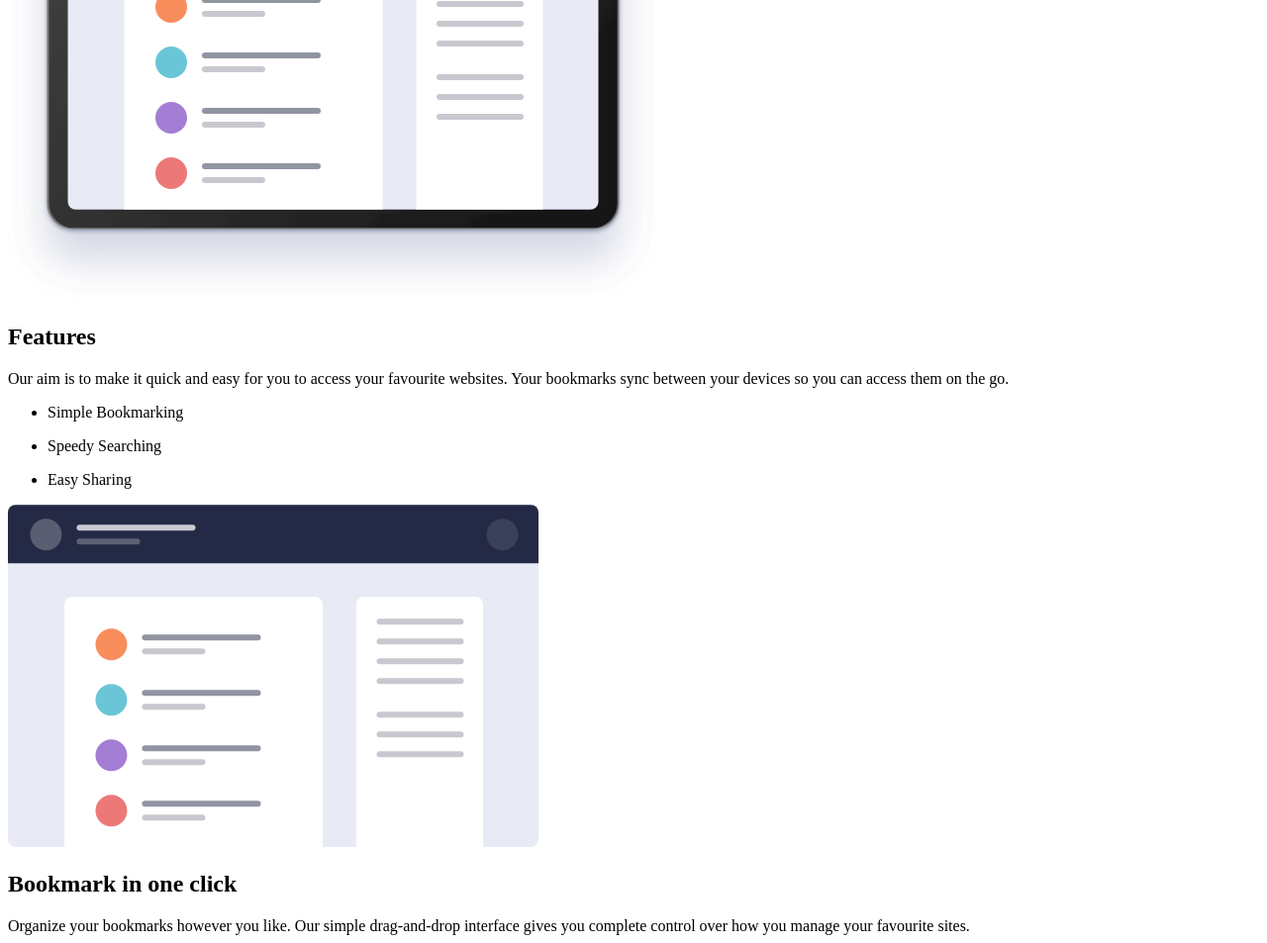
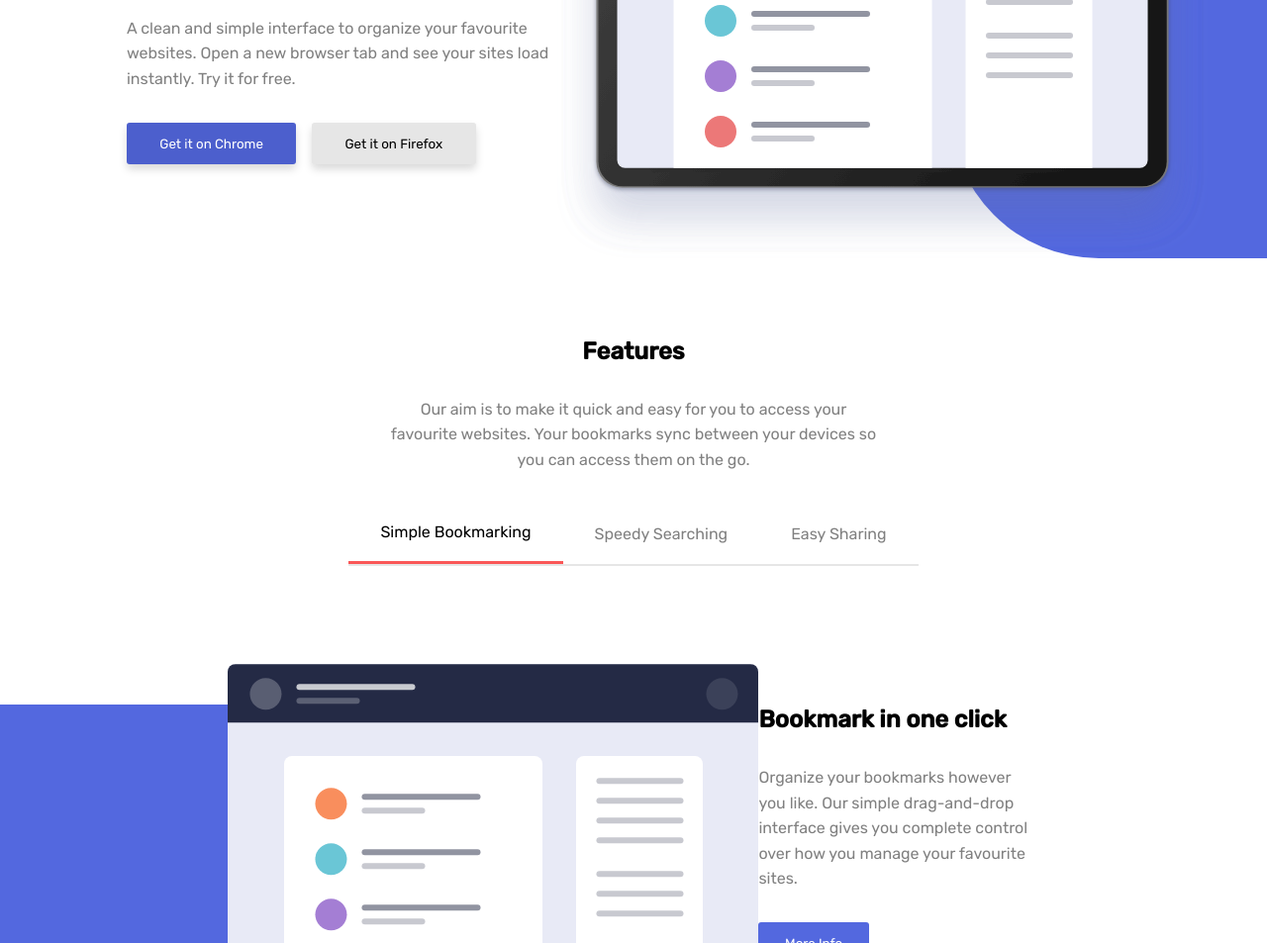
Before and after one commit to enzo-mir/bookmark-landing-page-master, a plain HTML site: page index.html in a window 1280 px wide. Shown: the part 405-1358 px from the top of the page at 99% size. Drawn offline with Linux system fonts and the light colour scheme.

Commit message:
feat(css) : section 1/2 desktop view => 40min

```diff
--- a/index.html
+++ b/index.html
@@ -3,9 +3,12 @@
   <head>
     <meta charset="UTF-8" />
     <meta name="viewport" content="width=device-width, initial-scale=1.0" />
+    <link rel="preconnect" href="https://fonts.googleapis.com" />
+    <link rel="preconnect" href="https://fonts.gstatic.com" crossorigin />
+    <link href="https://fonts.googleapis.com/css2?family=Rubik:wght@400;500&display=swap" rel="stylesheet" />
 
     <link rel="icon" type="image/png" sizes="32x32" href="./images/favicon-32x32.png" />
-
+    <link rel="stylesheet" href="style.css" />
     <title>Frontend Mentor | Bookmark landing page</title>
   </head>
   <body>
@@ -37,7 +40,7 @@
     </header>
 
     <main>
-      <section>
+      <section id="heroSection">
         <article>
           <h1>A Simple Bookmark Manager</h1>
           <p>
@@ -49,14 +52,14 @@
         <img src="./images/illustration-hero.svg" alt="illustration hero page" />
         <div class="shapeBg" role="img"></div>
       </section>
-      <section>
+      <section id="featureSection">
         <h2>Features</h2>
         <p>
           Our aim is to make it quick and easy for you to access your favourite websites. Your bookmarks sync between your devices so you can access
           them on the go.
         </p>
         <ul>
-          <li><p>Simple Bookmarking</p></li>
+          <li class="active"><p>Simple Bookmarking</p></li>
           <li><p>Speedy Searching</p></li>
           <li><p>Easy Sharing</p></li>
         </ul>
@@ -92,7 +95,7 @@
         </div>
       </section>
 
-      <section>
+      <section id="extensionSection">
         <h2>Download the extension</h2>
         <p>We’ve got more browsers in the pipeline. Please do let us know if you’ve got a favourite you’d like us to prioritize.</p>
 
@@ -124,7 +127,7 @@
         </div>
       </section>
 
-      <section>
+      <section id="accordionSection">
         <h2>Frequently Asked Questions</h2>
         <p>Here are some of our FAQs. If you have any other questions you’d like answered please feel free to email us.</p>
         <div id="accordion">
--- /dev/null
+++ b/style.css
@@ -0,0 +1,257 @@
+*,
+*::after,
+*::before {
+  padding: 0;
+  margin: 0;
+  box-sizing: border-box;
+  font-family: "Rubik", sans-serif;
+}
+li {
+  list-style-type: none;
+}
+
+a {
+  text-decoration: none;
+  color: inherit;
+}
+button {
+  border: none;
+  width: fit-content;
+  height: fit-content;
+  &:hover {
+    cursor: pointer;
+  }
+}
+p {
+  color: hsl(0, 0%, 50%);
+  line-height: 2.5ch;
+}
+html,
+body {
+  width: 100%;
+  height: max-content;
+}
+
+header,
+footer {
+  padding-inline: 10%;
+}
+
+header {
+  display: flex;
+  justify-content: space-between;
+  gap: 3em;
+  align-items: center;
+  width: 100%;
+  height: 100px;
+
+  @media screen and (min-width: 800px) {
+    & > span {
+      display: none;
+    }
+  }
+}
+header > nav {
+  & > ul {
+    display: flex;
+    align-items: center;
+    gap: 3em;
+
+    & > li {
+      & > a {
+        transition: all 0.2s ease-out;
+        &:hover {
+          color: hsl(0, 94%, 66%);
+        }
+      }
+      & > button {
+        background-color: hsl(0, 94%, 66%);
+        outline: 2px solid hsl(0, 94%, 66%);
+        color: white;
+        padding: 0.75em 2.5em;
+        border-radius: 3px;
+        transition: all 0.25s ease-out;
+
+        &:hover {
+          background-color: #fff;
+          color: hsl(0, 94%, 66%);
+          cursor: pointer;
+        }
+      }
+    }
+  }
+}
+
+main {
+  position: relative;
+  display: flex;
+  flex-direction: column;
+  justify-content: center;
+  align-items: center;
+  gap: 10svh;
+}
+section {
+  padding-inline: 10%;
+}
+
+div.shapeBg {
+  background-color: hsl(231, 69%, 60%);
+  z-index: -1;
+}
+
+section#heroSection {
+  position: relative;
+  display: grid;
+  grid-template-columns: clamp(350px, 40%, 600px) auto;
+  padding-inline-end: 5%;
+  margin-top: 100px;
+
+  & > img {
+    justify-self: end;
+    object-fit: contain;
+  }
+  & > article {
+    display: flex;
+    flex-direction: column;
+    justify-content: center;
+    align-items: start;
+    gap: 2em;
+
+    & > h1 {
+      font-size: 2.5em;
+    }
+
+    & > div#getItButton {
+      display: flex;
+      gap: 1em;
+      justify-content: start;
+      align-items: center;
+      & > button {
+        padding: 1em 2.5em;
+        border-radius: 3px;
+        background-color: hsl(0, 0%, 90%);
+        box-shadow: 0 5px 8px 0px rgba(0, 0, 0, 0.15);
+        transition: all 0.25s ease-out;
+        outline: 2px solid transparent;
+
+        &:hover {
+          outline: 2px solid black;
+          background-color: #fff;
+        }
+
+        &:first-child {
+          background-color: hsl(231, 56%, 55%);
+          color: white;
+          &:hover {
+            background-color: #fff;
+            color: hsl(231, 56%, 55%);
+            outline: 2px solid hsl(231, 56%, 55%);
+          }
+        }
+      }
+    }
+  }
+
+  div.shapeBg {
+    position: absolute;
+    bottom: 0;
+    right: 0;
+    width: 25%;
+    height: 75%;
+    border-top-left-radius: 150px;
+    border-bottom-left-radius: 150px;
+  }
+}
+
+section#featureSection {
+  position: relative;
+  display: flex;
+  flex-direction: column;
+  justify-content: center;
+  align-items: center;
+  gap: 2em;
+  overflow: hidden;
+  max-width: 100%;
+
+  & > p {
+    width: clamp(200px, 50%, 500px);
+    text-align: center;
+  }
+
+  & > ul {
+    display: flex;
+    border-bottom: 2px solid hsl(0, 0%, 90%);
+    justify-content: center;
+    align-items: center;
+    & > li {
+      padding: 1em 2em;
+      height: 100%;
+      color: hsl(0, 0%, 40%);
+      &:hover {
+        cursor: pointer;
+        & > p {
+          color: hsl(0, 94%, 66%);
+        }
+      }
+
+      &.active {
+        border-bottom: 3px solid hsl(0, 94%, 66%);
+        & > p {
+          color: hsl(0, 0%, 0%);
+        }
+      }
+    }
+  }
+}
+
+div#carouselContainer {
+  padding-block: 2em;
+  display: grid;
+  grid-template-columns: repeat(3, 100%);
+  place-items: left center;
+  overflow: hidden;
+  max-width: 80%;
+  width: fit-content;
+
+  & > div.shapeBg {
+    position: absolute;
+    bottom: 0;
+    left: 0;
+    width: 40%;
+    height: 50%;
+    border-radius: 0 150px 150px 0;
+  }
+
+  & > div.carousel {
+    display: flex;
+    justify-content: space-between;
+    align-items: center;
+    width: 100%;
+
+    & > article {
+      display: flex;
+      flex-direction: column;
+      gap: 2em;
+      width: clamp(200px, 50%, 500px);
+
+      & > button {
+        padding: 1em 2em;
+        border-radius: 3px;
+        background-color: hsl(231, 69%, 60%);
+        color: white;
+        transition: all 0.25s ease-out;
+        outline: 2px solid transparent;
+
+        &:hover {
+          background-color: #fff;
+          color: hsl(231, 56%, 55%);
+          outline: 2px solid hsl(231, 69%, 60%);
+        }
+      }
+    }
+  }
+}
+
+footer {
+  background-color: hsl(229, 31%, 21%);
+}
```
